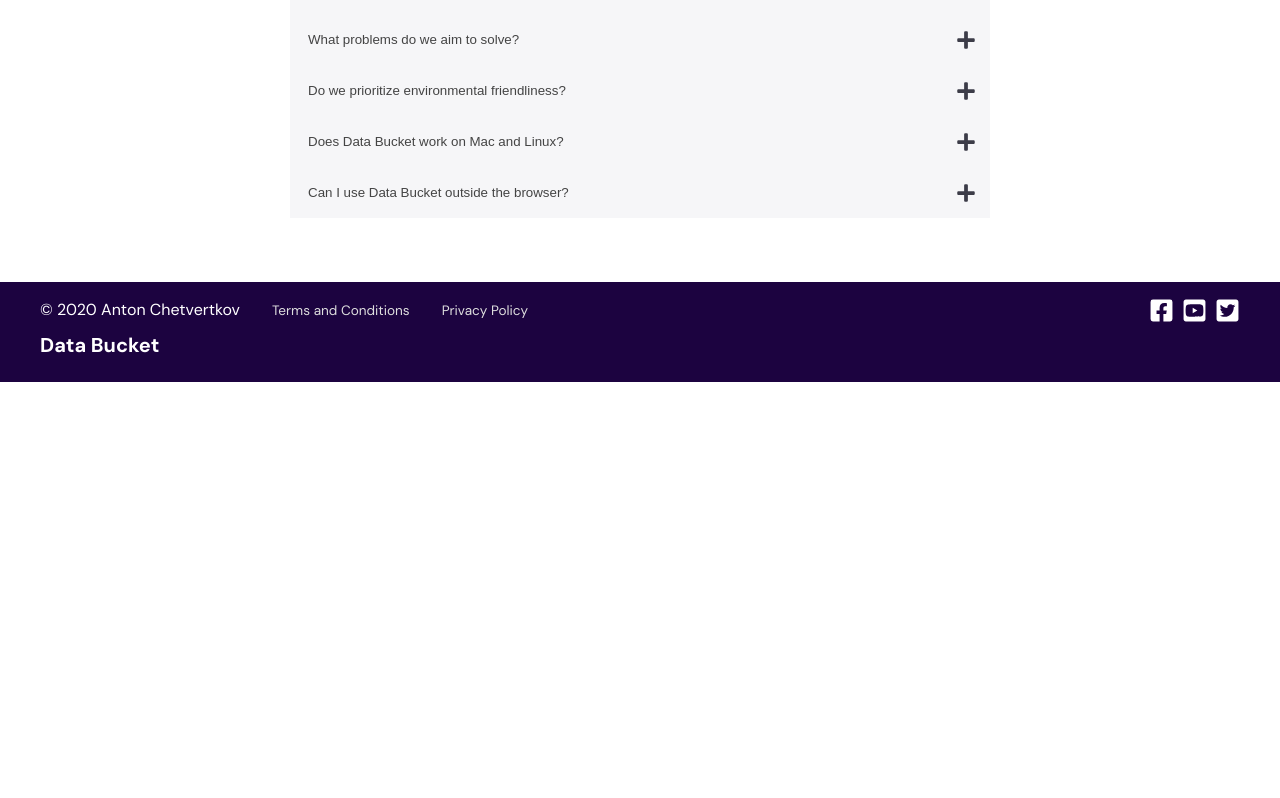
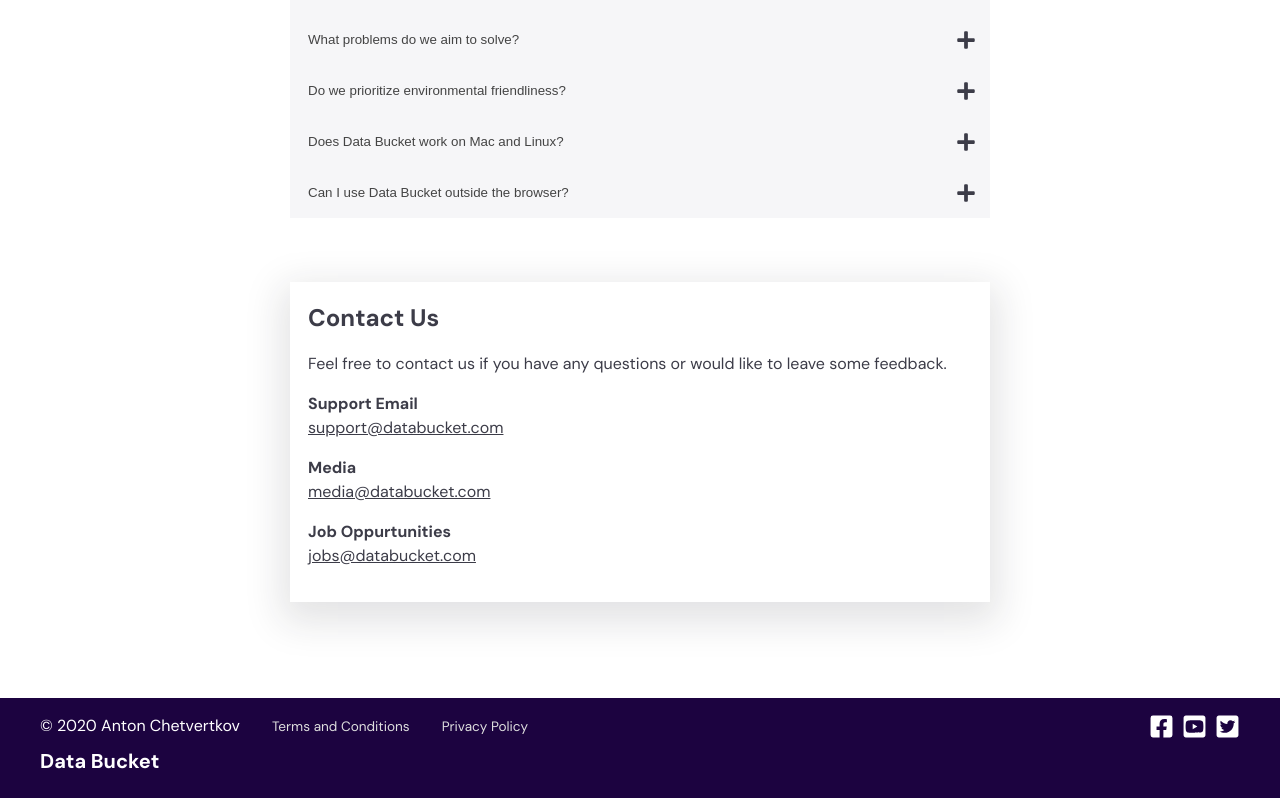
Before and after one commit to AntonCC/Data-bucket, a React (Create React App) app: page /about in a window 1280 px wide. Shown: the part 1337-2135 px from the top of the page. Before the commit the page ends 1719 px from the top, so only its background shows below. Built offline with nearby package versions, Linux system fonts and the light colour scheme.

Commit message:
contact card added

```diff
--- a/src/components/accordion/accordion.jsx
+++ b/src/components/accordion/accordion.jsx
@@ -1,6 +1,6 @@
 import React, { useState } from 'react'
 import './accordion.scss'
-import { motion } from 'framer-motion'
+import { motion, AnimatePresence } from 'framer-motion'
 import { ReactComponent as Plus } from '../../img/icons/plus-solid.svg'
 import { ReactComponent as Minus } from '../../img/icons/minus-solid.svg'
 
@@ -15,11 +15,28 @@ const Accordion = ({ title, body }) => {
     <div className={`accordion ${active ? 'active' : ''}`}>
       <div className="item-wrap">
         <button className="item" onClick={handleClick}>{ title }</button>
-        {
-          active
-            ? <Minus />
-            : <Plus />
-        }
+        <AnimatePresence>
+          {active && (
+            <motion.div
+              initial={{ opacity: 0 }}
+              animate={{ opacity: 1 }}
+              exit={{ opacity: 0 }}
+            >
+              <Minus />
+            </motion.div>
+          )}
+        </AnimatePresence>
+        <AnimatePresence>
+          {!active && (
+              <motion.div
+                initial={{ opacity: 0 }}
+                animate={{ opacity: 1 }}
+                exit={{ opacity: 0 }}
+              >
+                <Plus />
+              </motion.div>
+            )}
+        </AnimatePresence>
       </div>
       <motion.div className="panel"
         animate={active ? { height: 100 } : { height: 0 }}
--- /dev/null
+++ b/src/components/contact-box/contact-box.jsx
@@ -0,0 +1,26 @@
+import React from 'react'
+import './contact-box.scss'
+
+const ContactBox = () => {
+  return (
+    <div className="contact-box">
+      <div className="custom-container">
+        <h3>Contact Us</h3>
+        <p>Feel free to contact us if you have any questions or would like to leave some feedback.</p>
+        <p>
+          <b>Support Email</b>
+          <a>support@databucket.com</a>
+        </p>
+        <p>
+          <b>Media</b>
+          <a>media@databucket.com</a>
+        </p>
+        <p>
+          <b>Job Oppurtunities</b>
+          <a>jobs@databucket.com</a>
+        </p>
+      </div>
+    </div>
+  )
+}
+export default ContactBox
--- /dev/null
+++ b/src/components/contact-box/contact-box.scss
@@ -0,0 +1,27 @@
+.contact-box {
+  max-width: 700px;
+  width: 100%;
+  margin: 0 auto 6rem auto;
+  text-align: left;
+  box-shadow: #1c1c2b20 0px 0.75rem 2.25rem 0.5rem;
+  padding: 18px;
+  .custom-container {
+    padding: 0;
+    h3 {
+      font-size: 1.5rem;
+      margin-bottom: 1rem;
+    }
+    p {
+      margin-bottom: 1rem;
+      display: flex;
+      flex-direction: column;
+      a {
+        text-decoration: underline;
+      }
+    }
+  }
+  // issues for regular container, this is fix
+  @media only screen and (max-width: 1200px) {
+    width: calc(100% - 4rem);
+  }
+}
--- a/src/pages/about.jsx
+++ b/src/pages/about.jsx
@@ -4,6 +4,7 @@ import Hero from '../components/hero/hero'
 import Jumbotron from '../components/jumbotron/jumbotron'
 import Banner from '../components/banner/banner'
 import AccordionContainer from '../components/accordion-container/accordion-container'
+import ContactBox from '../components/contact-box/contact-box'
 
 const About = () => {
   return (
@@ -12,6 +13,7 @@ const About = () => {
       <Jumbotron {...jumboInfo}/>
       <Banner {...bannerInfo}/>
       <AccordionContainer accordionInfo={accordionInfo}/>
+      <ContactBox />
     </div>
   )
 }
```
